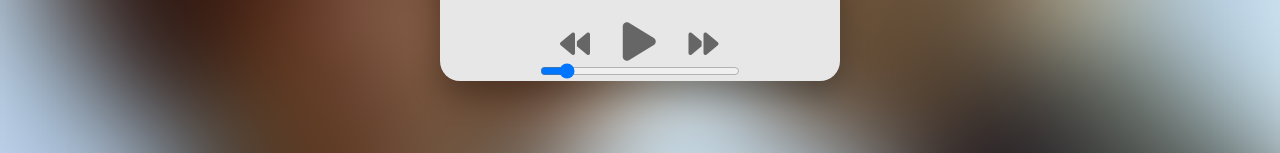
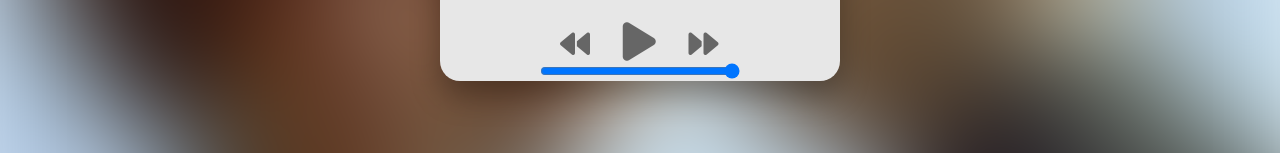
Before and after one commit to wess-os/projeto-player-de-musica, a plain HTML site: page index.html in a window 1280 px wide. Shown: the part 569-722 px from the top of the page. Drawn offline with Linux system fonts and the light colour scheme.

Commit message:
Update index.html

```diff
--- a/index.html
+++ b/index.html
@@ -34,7 +34,7 @@
             <i class="fa-solid fa-backward" title="Previous" id="prev"></i>
             <i class="fa-solid fa-play play-button" title="Play" id="play"></i>
             <i class="fa-solid fa-forward" title="Next" id="next"></i>
-            <input type="range" value="10" min="0" max="99" onchange="vol()" id="r">
+            <input type="range" value="99" min="0" max="99" onchange="vol()" id="r">
         </div>
 
     </div>
```
